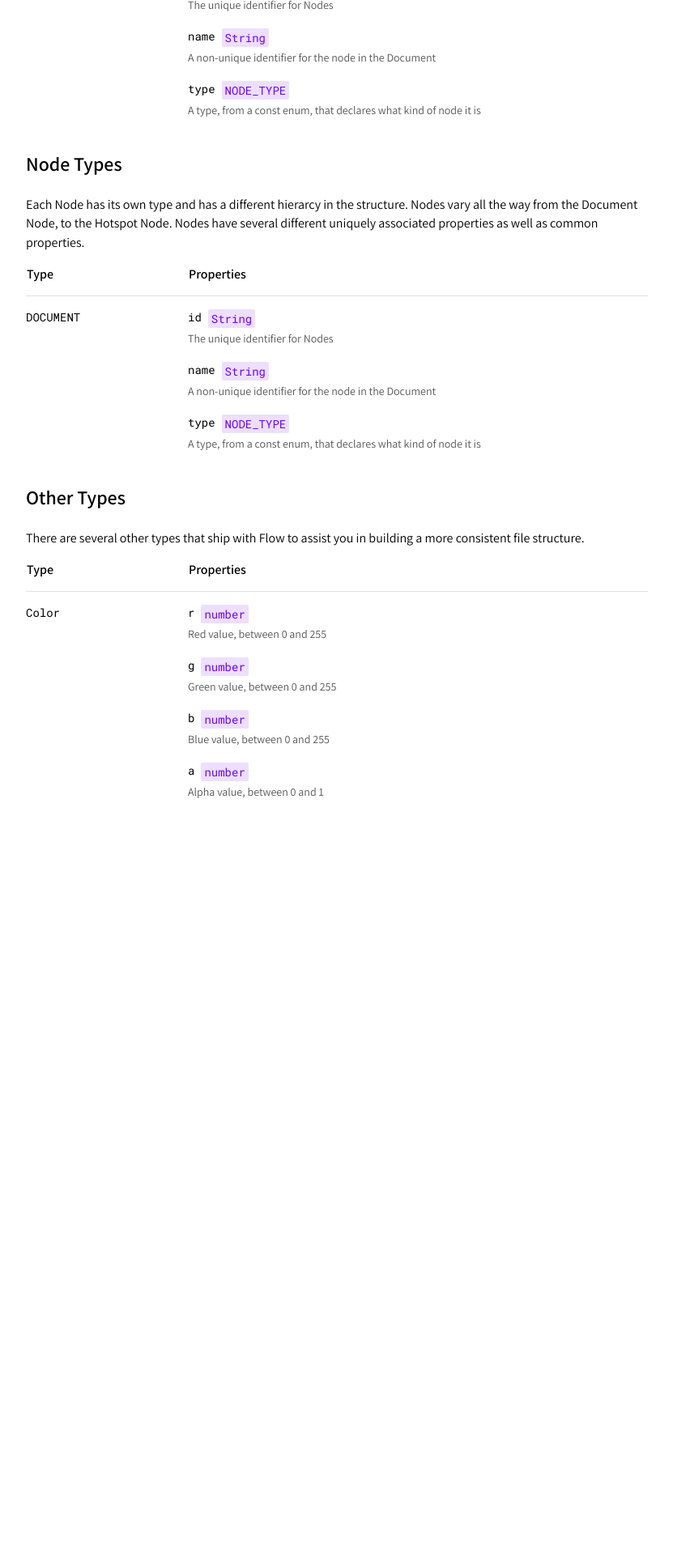
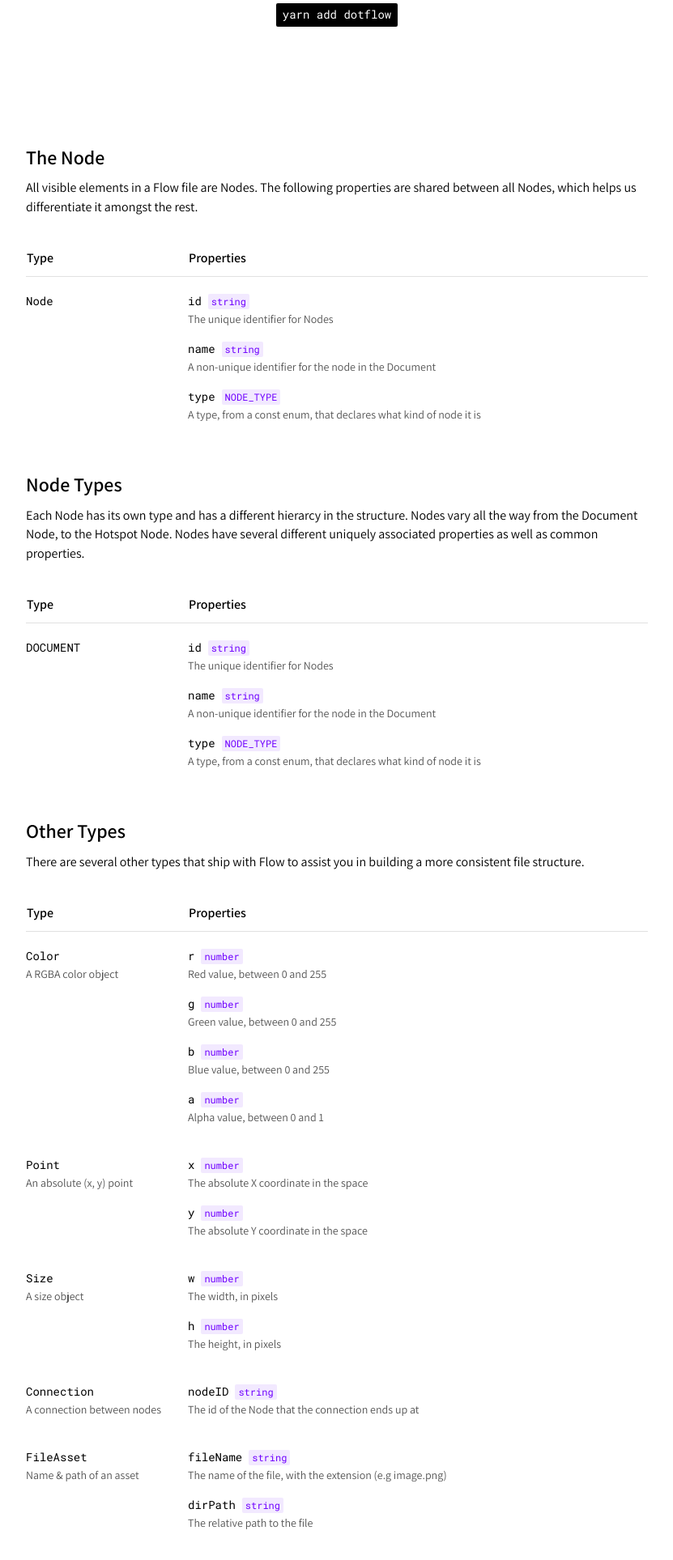
Before and after one commit to overflowapp/Flow, a website built with Parcel: page docs/index.html in a window 1280 px wide. Shown: the part 287-2214 px from the top of the page at 81% size, without its empty margins (224-1055 px from the left). Before the commit the page ends 1358 px from the top, so only its background shows below. Built offline with nearby package versions, Linux system fonts and the light colour scheme.

Commit message:
docs: add remaining other types, add main header

```diff
--- a/docs/app.scss
+++ b/docs/app.scss
@@ -15,7 +15,52 @@ body {
 }
 
 body > .center {
-    padding: 64px 0;
+    padding: 72px 0;
+}
+
+main {
+    .script {
+        display: flex;
+        justify-content: center;
+        + .script {
+            margin-top: 12px;
+        }
+    }
+
+    h1 {
+        font-size: 48px;
+        margin-bottom: 0;
+    }
+
+    h2 {
+        font-weight: 400;
+        margin-top: 4px;
+        margin-bottom: 36px;
+    }
+
+    code {
+        color: #fff;
+        background-color: #000;
+        padding: 4px 8px;
+        border-radius: 2px;
+        display: inline-flex;
+    }
+}
+
+h2 {
+    margin: 0;
+
+    + p {
+        margin-top: 8px;
+    }
+}
+
+p {
+    margin: 0;
+}
+
+strong {
+    font-weight: 600;
 }
 
 code {
@@ -28,39 +73,43 @@ code {
 }
 
 table.props {
+    margin: 40px 0;
     text-align: left;
 
     > thead {
         th {
-            padding-bottom: 16px;
+            padding-bottom: 12px;
             border-bottom: 1px solid #e1e1e1;
         }
     }
 
     > tbody {
         td {
-            padding: 16px 0;
+            padding: 20px 0;
             vertical-align: top;
 
             code {
                 display: flex;
             }
             code span {
-                padding: 2px 4px;
+                padding: 1px 4px;
+                font-size: 12px;
+                position: relative;
+                top: 1px;
                 border-radius: 2px;
                 color: #6f00ff;
-                background-color: #6f00ff20;
+                background-color: #6f00ff16;
                 margin-left: 8px;
             }
 
             p {
                 margin: 0;
-                padding: 4px 0;
+                padding: 4px 0 0 0;
                 color: #555;
                 font-size: 14px;
 
                 + code {
-                    margin-top: 16px;
+                    margin-top: 18px;
                 }
             }
         }
--- a/docs/index.html
+++ b/docs/index.html
@@ -4,6 +4,15 @@
         <link href="app.scss" rel="stylesheet" />
     </head>
     <body>
+        <main class="mw7 tc center">
+            <h1>Flow Docs</h1>
+            <h2>
+                The official documentation and typings for
+                <strong>.flow</strong>
+            </h2>
+            <div class="script"><code>npm i dotflow</code></div>
+            <div class="script"><code>yarn add dotflow</code></div>
+        </main>
         <div class="mw7 center">
             <h2>The Node</h2>
             <p>
@@ -23,10 +32,10 @@
                     <tr>
                         <td><code>Node</code></td>
                         <td>
-                            <code>id <span>String</span></code>
+                            <code>id <span>string</span></code>
                             <p>The unique identifier for Nodes</p>
 
-                            <code>name <span>String</span></code>
+                            <code>name <span>string</span></code>
                             <p>
                                 A non-unique identifier for the node in the
                                 Document
@@ -61,10 +70,10 @@
                     <tr>
                         <td><code>DOCUMENT</code></td>
                         <td>
-                            <code>id <span>String</span></code>
+                            <code>id <span>string</span></code>
                             <p>The unique identifier for Nodes</p>
 
-                            <code>name <span>String</span></code>
+                            <code>name <span>string</span></code>
                             <p>
                                 A non-unique identifier for the node in the
                                 Document
@@ -95,7 +104,10 @@
                 </thead>
                 <tbody>
                     <tr>
-                        <td><code>Color</code></td>
+                        <td>
+                            <code>Color</code>
+                            <p>A RGBA color object</p>
+                        </td>
                         <td>
                             <code>r <span>number</span></code>
                             <p>Red value, between 0 and 255</p>
@@ -110,6 +122,61 @@
                             <p>Alpha value, between 0 and 1</p>
                         </td>
                     </tr>
+                    <tr>
+                        <td>
+                            <code>Point</code>
+                            <p>An absolute (x, y) point</p>
+                        </td>
+                        <td>
+                            <code>x <span>number</span></code>
+                            <p>The absolute X coordinate in the space</p>
+
+                            <code>y <span>number</span></code>
+                            <p>The absolute Y coordinate in the space</p>
+                        </td>
+                    </tr>
+                    <tr>
+                        <td>
+                            <code>Size</code>
+                            <p>A size object</p>
+                        </td>
+                        <td>
+                            <code>w <span>number</span></code>
+                            <p>The width, in pixels</p>
+
+                            <code>h <span>number</span></code>
+                            <p>The height, in pixels</p>
+                        </td>
+                    </tr>
+                    <tr>
+                        <td>
+                            <code>Connection</code>
+                            <p>A connection between nodes</p>
+                        </td>
+                        <td>
+                            <code>nodeID <span>string</span></code>
+                            <p>
+                                The id of the Node that the connection ends up
+                                at
+                            </p>
+                        </td>
+                    </tr>
+                    <tr>
+                        <td>
+                            <code>FileAsset</code>
+                            <p>Name &amp; path of an asset</p>
+                        </td>
+                        <td>
+                            <code>fileName <span>string</span></code>
+                            <p>
+                                The name of the file, with the extension (e.g
+                                image.png)
+                            </p>
+
+                            <code>dirPath <span>string</span></code>
+                            <p>The relative path to the file</p>
+                        </td>
+                    </tr>
                 </tbody>
             </table>
         </div>
```
